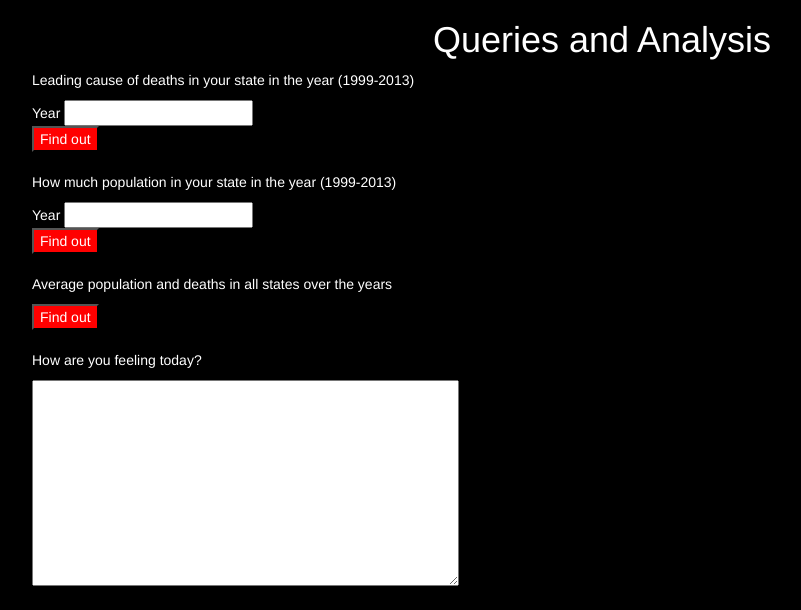
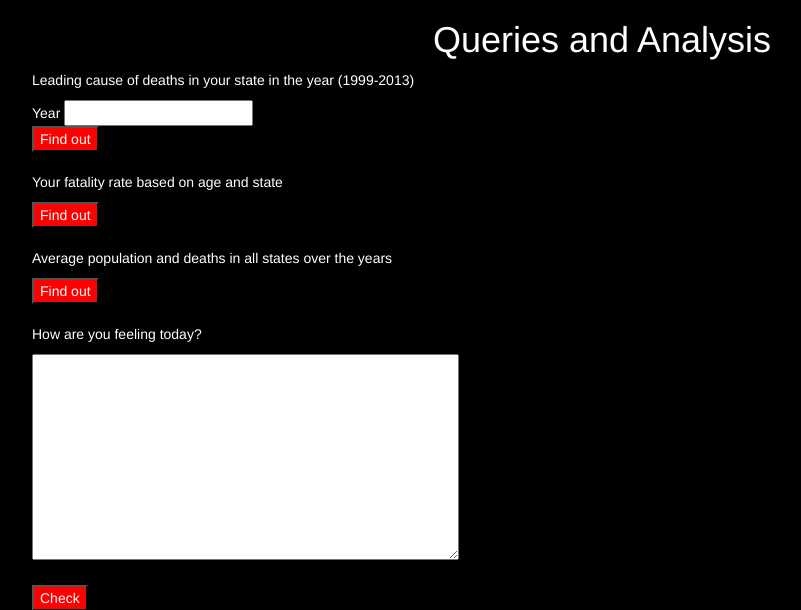
Before and after one commit to cyang87/cs411_project, a Django app: template cs411_app/templates/analyze.html in a window 1280 px wide. Shown: the top 610 px of the page, without its empty margins (38-839 px from the left). Run offline with Django 3.2, Linux system fonts and the light colour scheme; the template is opened without the code that fills it: most values are stand-ins (such as "Sample title", 1, 10 or a date in 2020); some libraries are stand-ins or nearby versions.

Commit message:
fatality rate based on age and state

```diff
--- a/cs411_app/templates/analyze.html
+++ b/cs411_app/templates/analyze.html
@@ -60,9 +60,7 @@
             <input type="hidden" name="user_id" value="{{user_id}}"/>
 
             <div>
-                <p>How much population in your state in the year (1999-2013)</p>
-                Year
-                <input name="leadyear" id="leadyear" type="number" style="color:black;">
+                <p>Your fatality rate based on age and state</p>
             </div>
 
             <input type="submit" value="Find out" style="background-color: red"/>
@@ -75,13 +73,7 @@
     <div style="color:white;">
 
         {% if query_num == 2 %}
-        <ul>
-            {% for instance in result %}
-            {% for field, value in instance.items %}
-            <li> {{ field }}: {{ value }}</li>
-            {% endfor %}
-            {% endfor %}
-        </ul>
+        <p> {{ result }} </p>
         {% endif %}
 
 
```
